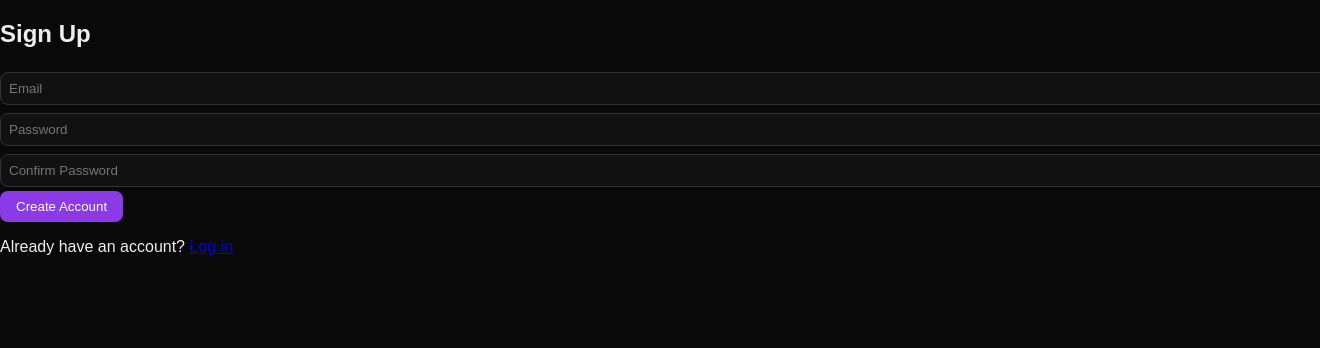
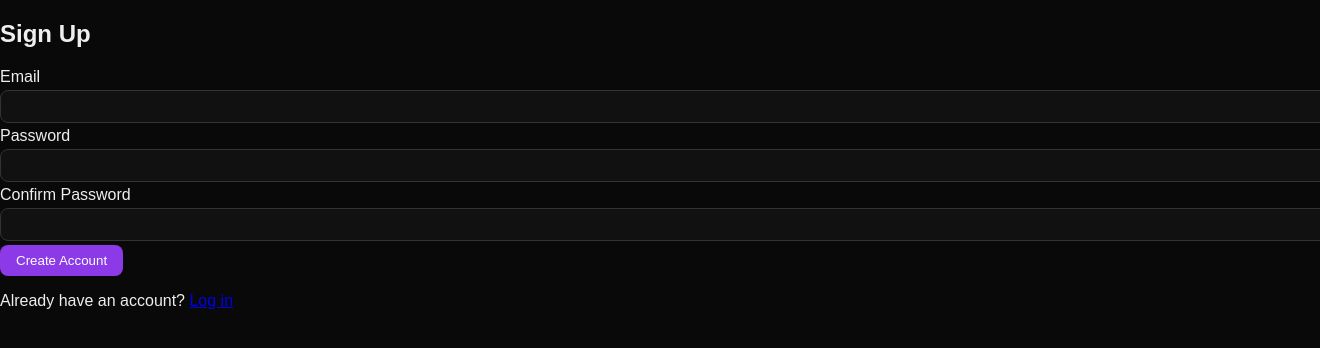
Before and after one commit to Ghostmodzzz/ghostmodzz-flow-app, a Flask app: page /register in a window 1320 px wide; the page is wider, and only the part inside the window is pictured. Shown: the part 112-460 px from the top of that part. Run offline with Flask 3, Linux system fonts and the light colour scheme.

Commit message:
Update register.html

```diff
--- a/templates/register.html
+++ b/templates/register.html
@@ -1,12 +1,23 @@
 {% extends "base.html" %}
 {% block content %}
   <h2>Sign Up</h2>
-  <form method="post">
+  <form method="POST">
     {{ form.hidden_tag() }}
-    {{ form.email(class="input", placeholder="Email") }}<br>
-    {{ form.password(class="input", placeholder="Password") }}<br>
-    {{ form.confirm(class="input", placeholder="Confirm Password") }}<br>
-    {{ form.submit(class="btn") }}
+    <div>
+      {{ form.email.label }}<br>
+      {{ form.email(size=32, class="input") }}
+    </div>
+    <div>
+      {{ form.password.label }}<br>
+      {{ form.password(size=32, class="input") }}
+    </div>
+    <div>
+      {{ form.confirm.label }}<br>
+      {{ form.confirm(size=32, class="input") }}
+    </div>
+    <div>
+      {{ form.submit(class="btn") }}
+    </div>
   </form>
   <p>Already have an account? <a href="{{ url_for('main.login') }}">Log in</a></p>
 {% endblock %}
```
